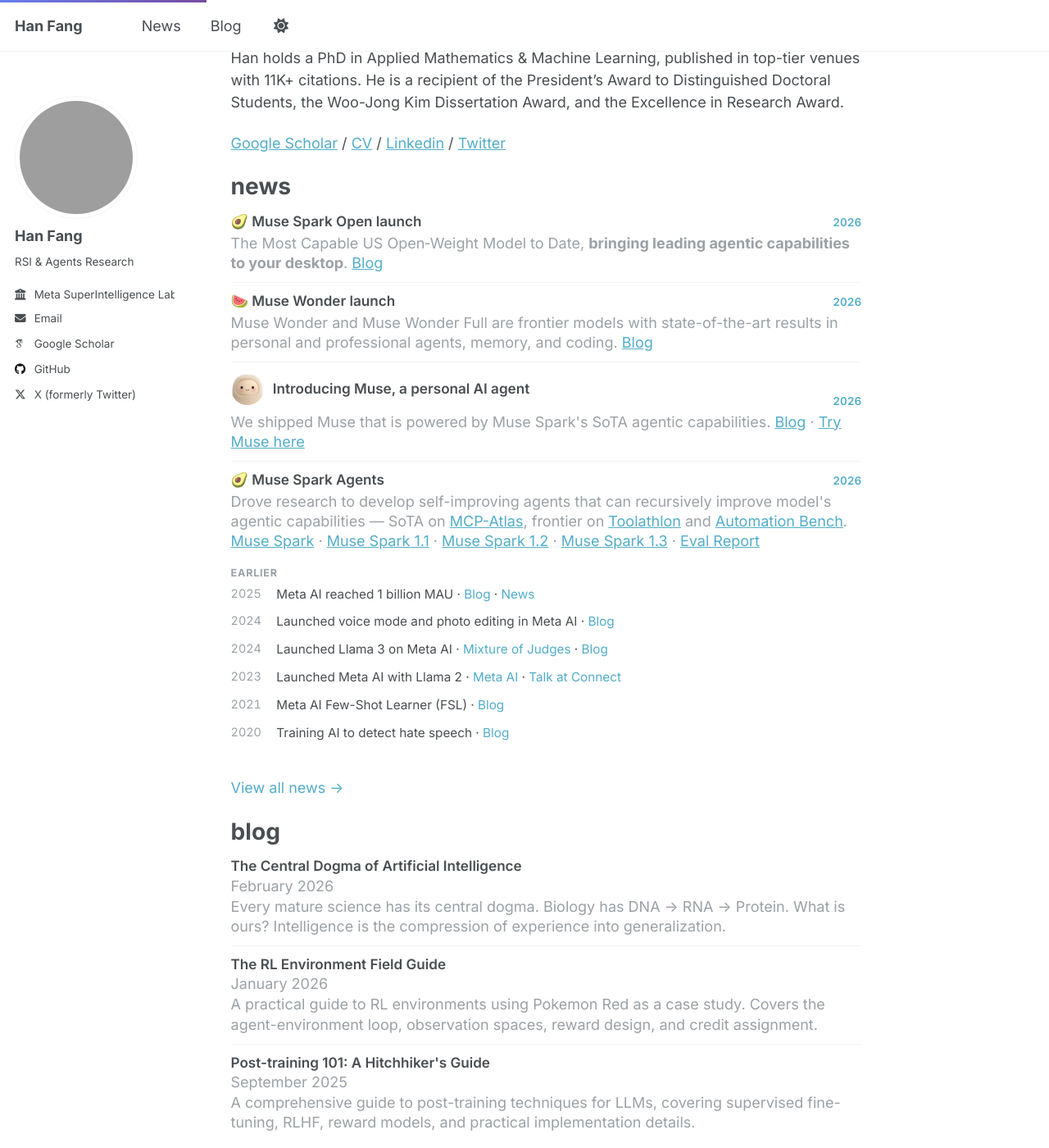
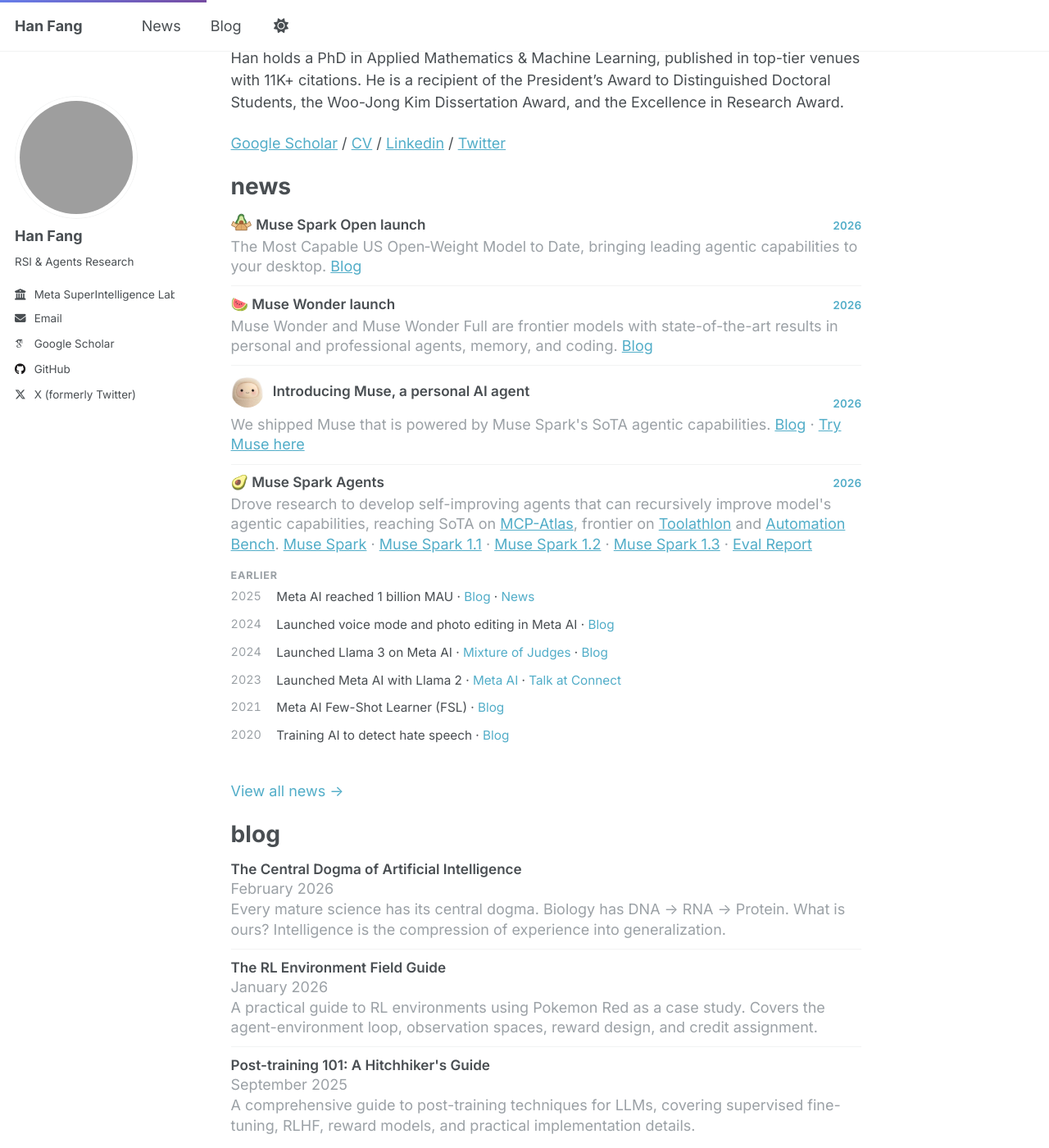
Before and after one commit to hanfang/hanfang.github.io, a Jekyll site: the page built from _pages/about.md, in a window 1280 px wide and 1400 px high, scrolled down 270 px. Shown: the whole window at 82% size. Built offline with Jekyll 4.4.1, drawn with Linux system fonts in a browser that asks for light colours; some web fonts are replaced.

Commit message:
Polish Muse Spark news and add avocado box icon

```diff
--- a/_pages/about.md
+++ b/_pages/about.md
@@ -21,10 +21,10 @@
 
 <div class="news-item">
   <div class="news-item__head">
-    <h3 class="news-item__title">🥑 Muse Spark Open launch</h3>
+    <h3 class="news-item__title"><img src="{{ '/assets/images/avocado-open-box.svg' | relative_url }}" alt="Avocado in an open box" class="news-item__open-avocado">Muse Spark Open launch</h3>
     <span class="news-item__year">2026</span>
   </div>
-  <p class="news-item__desc">The Most Capable US Open‑Weight Model to Date, <strong>bringing leading agentic capabilities to your desktop</strong>. <a href="https://research.meta.ai/blog/muse-spark-open">Blog</a></p>
+  <p class="news-item__desc">The Most Capable US Open‑Weight Model to Date, bringing leading agentic capabilities to your desktop. <a href="https://research.meta.ai/blog/muse-spark-open">Blog</a></p>
 </div>
 
 <div class="news-item">
@@ -48,7 +48,7 @@
     <h3 class="news-item__title">🥑 Muse Spark Agents</h3>
     <span class="news-item__year">2026</span>
   </div>
-  <p class="news-item__desc">Drove research to develop self-improving agents that can recursively improve model's agentic capabilities — SoTA on <a href="https://labs.scale.com/leaderboard/mcp_atlas">MCP-Atlas</a>, frontier on <a href="https://toolathlon.xyz/docs/leaderboard">Toolathlon</a> and <a href="https://artificialanalysis.ai/evaluations/automationbench-aa">Automation Bench</a>. <a href="https://ai.meta.com/blog/introducing-muse-spark-msl/">Muse Spark</a> · <a href="https://ai.meta.com/blog/introducing-muse-spark-meta-model-api/">Muse Spark 1.1</a> · <a href="https://developer.meta.com/ai/models/muse-spark/">Muse Spark 1.2</a> · <a href="https://research.meta.ai/blog/introducing-muse-spark-1-3">Muse Spark 1.3</a> · <a href="https://ai.meta.com/static-resource/muse-spark-1-1-evaluation-report">Eval Report</a></p>
+  <p class="news-item__desc">Drove research to develop self-improving agents that can recursively improve model's agentic capabilities, reaching SoTA on <a href="https://labs.scale.com/leaderboard/mcp_atlas">MCP-Atlas</a>, frontier on <a href="https://toolathlon.xyz/docs/leaderboard">Toolathlon</a> and <a href="https://artificialanalysis.ai/evaluations/automationbench-aa">Automation Bench</a>. <a href="https://ai.meta.com/blog/introducing-muse-spark-msl/">Muse Spark</a> · <a href="https://ai.meta.com/blog/introducing-muse-spark-meta-model-api/">Muse Spark 1.1</a> · <a href="https://developer.meta.com/ai/models/muse-spark/">Muse Spark 1.2</a> · <a href="https://research.meta.ai/blog/introducing-muse-spark-1-3">Muse Spark 1.3</a> · <a href="https://ai.meta.com/static-resource/muse-spark-1-1-evaluation-report">Eval Report</a></p>
 </div>
 
 </div>
--- a/assets/css/custom.scss
+++ b/assets/css/custom.scss
@@ -263,6 +263,13 @@
   line-height: 1.25;
 }
 
+.news-item__open-avocado {
+  width: 1.5em;
+  height: 1.5em;
+  margin-right: 0.3em;
+  vertical-align: -0.3em;
+}
+
 .news-title-with-mascot {
   display: flex;
   align-items: center;
```
Also changed, not shown: _pages/news.md (+3 -3 lines), assets/images/avocado-open-box.svg (added).
